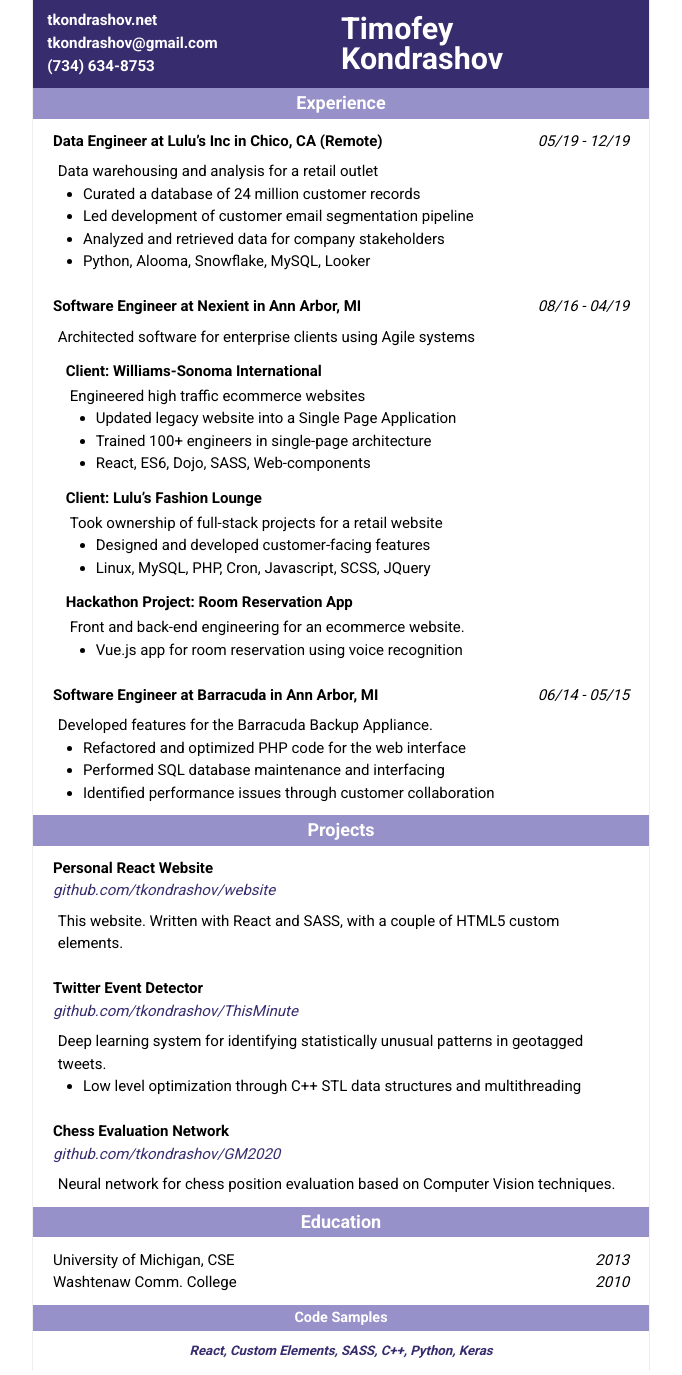
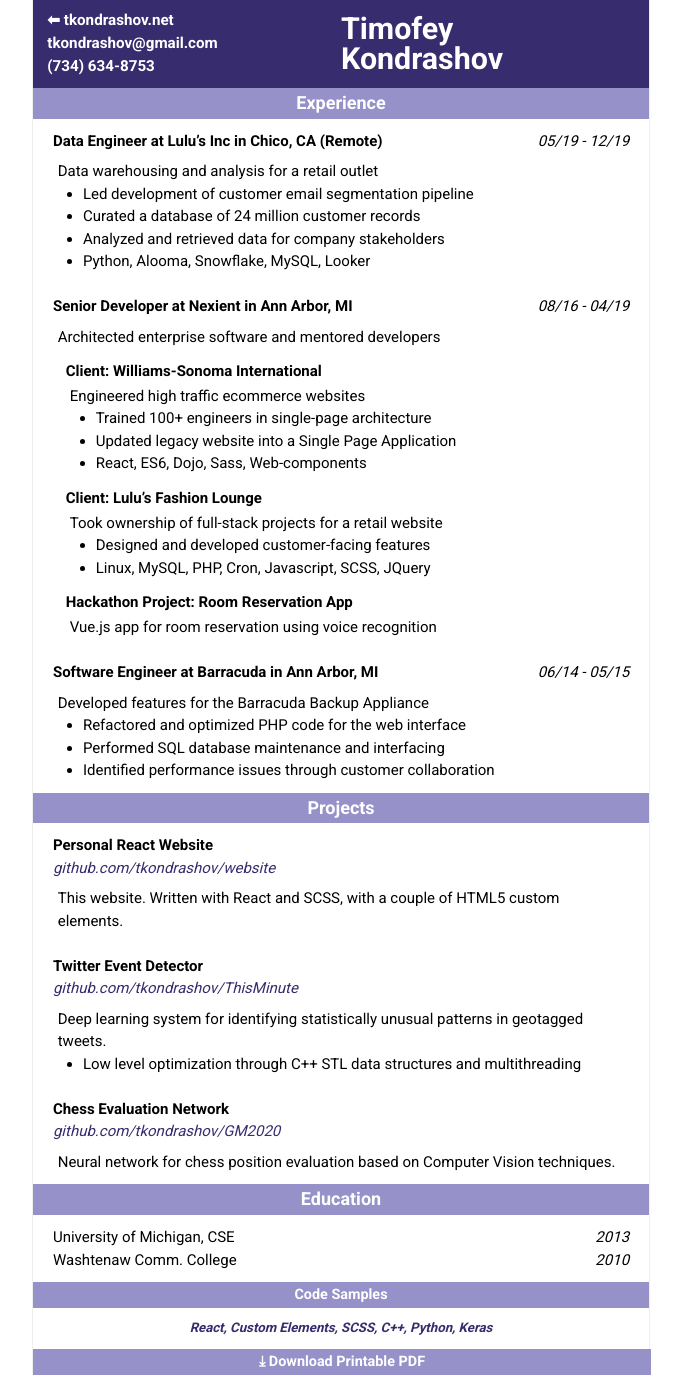
Before and after one commit to skondrashov/website, a React (Create React App) app: page /resume in a window 1280 px wide. Shown: the whole page, without its empty margins (299-981 px from the left). Built offline with nearby package versions, Linux system fonts and the light colour scheme.

Commit message:
resume pdf download

```diff
--- a/src/Resume.js
+++ b/src/Resume.js
@@ -6,7 +6,7 @@ export default () =>
     <NavLink to="/">
       <flex-right class="header">
         <flex-down class="contact">
-          <div className="website"><div>tkondrashov.net</div></div>
+          <div className="website"><div>⬅ tkondrashov.net</div></div>
           <div><div>tkondrashov@gmail.com</div></div>
           <div><div>(734) 634-8753</div></div>
         </flex-down>
@@ -22,7 +22,7 @@ export default () =>
               <div className="project">Personal React Website</div>
               <a href="https://github.com/tkondrashov/website">github.com/tkondrashov/website</a>
             </flex-down>
-            <div className="description">This website. Written with React and SASS, with a couple of HTML5 custom elements.</div>
+            <div className="description">This website. Written with React and SCSS, with a couple of HTML5 custom elements.</div>
           </div>
           <div className="item">
             <flex-down class="workplace">
@@ -66,25 +66,25 @@ export default () =>
             </div>
             <div className="description">Data warehousing and analysis for a retail outlet</div>
             <ul>
+              <li>Led development of customer email segmentation pipeline</li>
               <li>Curated a database of 24 million customer records</li>
-              <li>Led development of customer email segmentation pipeline</li>
               <li>Analyzed and retrieved data for company stakeholders</li>
               <li>Python, Alooma, Snowflake, MySQL, Looker</li>
             </ul>
           </div>
           <div className="item">
             <div className="workplace">
-              <div className="project">Software Engineer at Nexient in Ann Arbor, MI</div>
+              <div className="project">Senior Developer at Nexient in Ann Arbor, MI</div>
               <div className="dates">08/16 - 04/19</div>
             </div>
-            <div className="description">Architected software for enterprise clients using Agile systems</div>
+            <div className="description">Architected enterprise software and mentored developers</div>
             <div className="nexient-item">
               <div className="nexient-workplace">Client: Williams-Sonoma International</div>
               <div className="nexient-description">Engineered high traffic ecommerce websites</div>
               <ul>
+                <li>Trained 100+ engineers in single-page architecture</li>
                 <li>Updated legacy website into a Single Page Application</li>
-                <li>Trained 100+ engineers in single-page architecture</li>
-                <li>React, ES6, Dojo, SASS, Web-components</li>
+                <li>React, ES6, Dojo, Sass, Web-components</li>
               </ul>
             </div>
             <div className="nexient-item">
@@ -97,10 +97,7 @@ export default () =>
             </div>
             <div className="nexient-item">
               <div className="nexient-workplace">Hackathon Project: Room Reservation App</div>
-              <div className="nexient-description">Front and back-end engineering for an ecommerce website.</div>
-              <ul>
-                <li>Vue.js app for room reservation using voice recognition</li>
-              </ul>
+              <div className="nexient-description">Vue.js app for room reservation using voice recognition</div>
             </div>
           </div>
           <div className="item">
@@ -108,7 +105,7 @@ export default () =>
               <div className="project">Software Engineer at Barracuda in Ann Arbor, MI</div>
               <div className="dates">06/14 - 05/15</div>
             </div>
-            <div className="description">Developed features for the Barracuda Backup Appliance.</div>
+            <div className="description">Developed features for the Barracuda Backup Appliance</div>
             <ul>
               <li>Refactored and optimized PHP code for the web interface</li>
               <li>Performed SQL database maintenance and interfacing</li>
@@ -123,11 +120,14 @@ export default () =>
       <div className="item samples">
         <a href="https://github.com/tkondrashov/website/blob/master/src/App.js">React, </a>
         <a href="https://github.com/tkondrashov/website/blob/master/src/flexElements.js">Custom Elements, </a>
-        <a href="https://github.com/tkondrashov/website/blob/master/src/Resume.scss">SASS, </a>
+        <a href="https://github.com/tkondrashov/website/blob/master/src/Resume.scss">SCSS, </a>
         <a href="https://github.com/tkondrashov/thisminute/blob/develop/brain/pericog.cpp">C++, </a>
         <a href="https://github.com/tkondrashov/thisminute/blob/develop/brain/models/pericog.py">Python, </a>
         <a href="https://github.com/tkondrashov/GM2020/blob/master/chess.ipynb">Keras</a>
       </div>
     </flex-down>
+    <flex-down class="section download">
+      <div className="title"><a href="/resume.pdf">⤓ Download Printable PDF</a></div>
+    </flex-down>
   </flex-down>
 ;
--- a/src/Resume.scss
+++ b/src/Resume.scss
@@ -1,23 +1,18 @@
 .Resume {
+  color: black;
+  background-color: white;
   font-size: 1vh;
-  max-width: 100vw;
-  width: calc(100vh*8.5/11); // make aspect ratio like printer paper
+  width: 100vw;
   @media screen and (min-width: calc(100vh*8.5/11)) {
     border: solid #EEE;
     border-width: 0 1px 0;
+    width: calc(100vh*8.5/11); // make aspect ratio like printer paper
   }
   box-sizing: border-box;
   min-height: 100vh;
 
   >*:not(:last-child) {
     flex: 0;
-  }
-
-  a {
-    color: $dark;
-    &:hover {
-      text-decoration: underline;
-    }
   }
 
   .header {
@@ -63,9 +58,6 @@
     &:hover {
       background-color: $offwhite;
     }
-    a {
-      font-style: italic;
-    }
     .title {
       font-size: 120%;
       padding: .5vh 0;
@@ -85,6 +77,13 @@
         text-align: center;
         font-weight: bold;
         font-size: 110%;
+      }
+      a {
+        color: $dark;
+        font-style: italic;
+        &:hover {
+          text-decoration: underline;
+        }
       }
       .workplace {
         display: flex;
@@ -118,5 +117,17 @@
         }
       }
     }
+    &.download {
+      @media screen and (min-width: calc(100vh*8.5/11)) and (min-height: 850px) {
+        position: fixed;
+      }
+      bottom: 0;
+      width: calc(100vh*8.5/11);
+      max-width: 100vw;
+    }
   }
 }
+
+.dark .Resume {
+  border: none;
+}
--- a/src/variables.scss
+++ b/src/variables.scss
@@ -1,3 +1,4 @@
+$offblack: rgb(23, 0, 45);
 $dark: rgb(55, 45, 110);
 $accent: rgb(150, 145, 200);
 $light: rgb(246, 245, 255);
```
Also changed, not shown: 1 other file (tests, documents, lock files or other folders).
